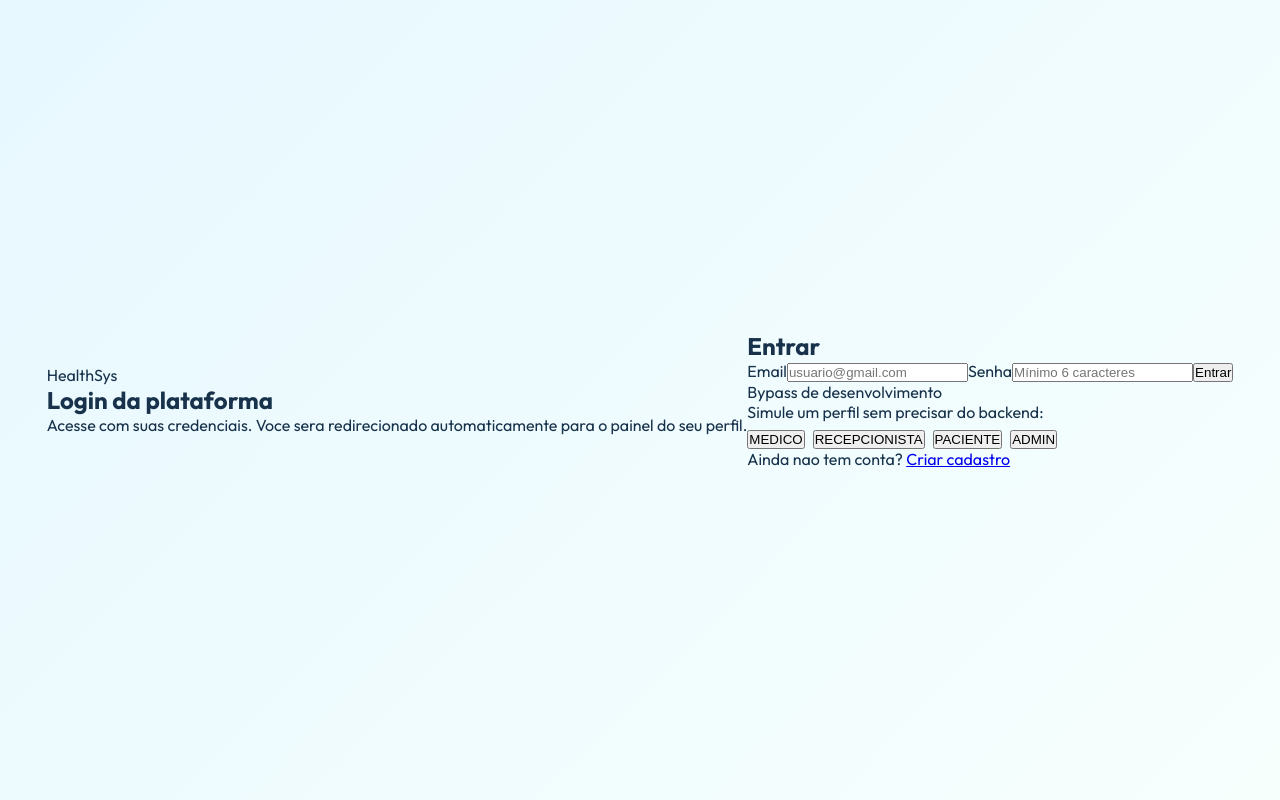
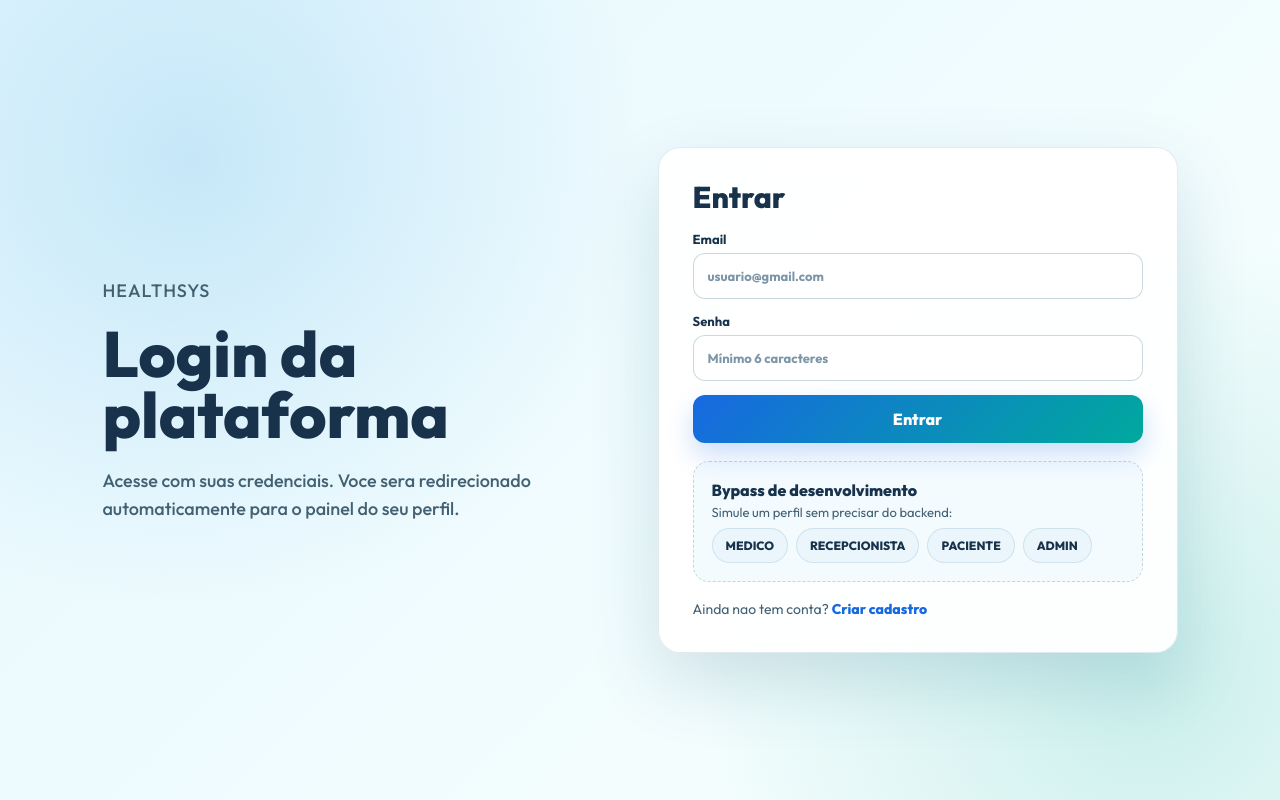
Before and after one commit to joaoguicastro/Distribuida-front-end, a Next.js app: page /login in a window 1280 px wide. Built offline with nearby package versions, Linux system fonts and the light colour scheme; no server answers.

Commit message:
ajeitar css

```diff
--- a/hooks/useAuth.js
+++ b/hooks/useAuth.js
@@ -3,6 +3,7 @@ import { loginUser, registerUser } from "../lib/api";
 const KEY = "hs-session";
 const ROUTES = {ADMIN:"/admin/dashboard",MEDICO:"/medico/dashboard",PACIENTE:"/paciente/dashboard",RECEPCIONISTA:"/recepcionista/dashboard"};
 function parseJwt(t){try{const p=t.split(".")[1];const n=p.replace(/-/g,"+").replace(/_/g,"/").padEnd(Math.ceil(p.length/4)*4,"=");return JSON.parse(window.atob(n));}catch{return {};}}
+function getDashboardRoute(perfil){return ROUTES[perfil]||"/";}
 export default function useAuth(){
   const [user,setUser]=useState(null);
   const [loaded,setLoaded]=useState(false);
@@ -14,7 +15,7 @@ export default function useAuth(){
       const token=res.token_acesso;
       const td=parseJwt(token);
       const perfil=res.perfil||td.role||"USUARIO";
-      const u={id:res.id||td.id||null,nome:res.nome||td.name||email,perfil,email:res.email||td.sub||email,token,redirectUrl:ROUTES[perfil]||"/"};
+      const u={id:res.id||td.id||null,nome:res.nome||td.name||email,perfil,email:res.email||td.sub||email,token,redirectUrl:getDashboardRoute(perfil)};
       save(u);return{success:true,redirectUrl:u.redirectUrl};
     }catch(e){return{success:false,message:e.message};}
   }
@@ -22,6 +23,11 @@ export default function useAuth(){
     if(!["MEDICO","PACIENTE","ADMIN","RECEPCIONISTA"].includes(data.perfil))return{success:false,message:"Perfil inválido."};
     try{await registerUser(data);return{success:true};}catch(e){return{success:false,message:e.message};}
   }
+  function loginAsDev(perfil){
+    const u={id:null,nome:`Usuario ${perfil}`,perfil,email:`${perfil.toLowerCase()}@healthsys.local`,token:null,redirectUrl:getDashboardRoute(perfil)};
+    save(u);
+    return u.redirectUrl;
+  }
   function logout(){setUser(null);window.localStorage.removeItem(KEY);}
-  return{currentUser:user,loaded,login,register,logout};
+  return{currentUser:user,loaded,login,register,loginAsDev,logout,getDashboardRoute};
 }
--- a/styles/globals.css
+++ b/styles/globals.css
@@ -190,16 +190,187 @@ html, body { font-family:var(--font); background:var(--bg); color:var(--text); m
 .alert-info    { background:var(--blue-dim);  color:var(--blue2); border:1px solid rgba(61,127,255,.2); }
 
 /* ── AUTH ── */
-.auth-page { min-height:100vh; display:flex; align-items:center; justify-content:center; background:linear-gradient(135deg,#e7f8ff 0%,#f7fffd 100%); position:relative; overflow:hidden; }
+.auth-page {
+  min-height:100vh;
+  display:grid;
+  grid-template-columns:minmax(320px,1fr) minmax(360px,520px);
+  align-items:center;
+  gap:64px;
+  padding:56px clamp(28px,8vw,120px);
+  background:
+    radial-gradient(circle at 15% 20%,rgba(13,139,216,.16),transparent 36%),
+    radial-gradient(circle at 90% 85%,rgba(0,169,157,.18),transparent 34%),
+    linear-gradient(135deg,#e7f8ff 0%,#f8fffd 100%);
+  position:relative;
+  overflow:hidden;
+}
 .auth-glow {
   position:absolute; inset:0; pointer-events:none;
-  background:radial-gradient(ellipse 55% 55% at 25% 45%,rgba(23,105,224,.14) 0%,transparent 65%),
-             radial-gradient(ellipse 45% 45% at 75% 55%,rgba(0,169,157,.15) 0%,transparent 65%);
+  background:radial-gradient(ellipse 55% 55% at 25% 45%,rgba(23,105,224,.12) 0%,transparent 65%),
+             radial-gradient(ellipse 45% 45% at 75% 55%,rgba(0,169,157,.14) 0%,transparent 65%);
 }
+.auth-hero {
+  position:relative;
+  z-index:1;
+  max-width:720px;
+}
+.logo-label {
+  color:var(--teal);
+  font-size:14px;
+  font-weight:800;
+  letter-spacing:.06em;
+  text-transform:uppercase;
+  margin-bottom:18px;
+}
+.auth-hero h1 {
+  max-width:680px;
+  color:var(--text);
+  font-size:clamp(38px,5vw,68px);
+  line-height:.96;
+  font-weight:800;
+  margin-bottom:22px;
+}
+.auth-hero p {
+  max-width:720px;
+  color:var(--text2);
+  font-size:18px;
+  line-height:1.55;
+  font-weight:500;
+}
+.auth-card,
 .auth-box {
-  background:#ffffff; border:1px solid var(--border); border-radius:20px;
-  padding:38px; width:100%; max-width:400px; position:relative; z-index:1;
-  box-shadow:0 24px 60px rgba(13,88,121,.16);
+  width:100%;
+  max-width:520px;
+  position:relative;
+  z-index:1;
+  background:rgba(255,255,255,.94);
+  border:1px solid var(--border);
+  border-radius:22px;
+  padding:34px;
+  box-shadow:0 28px 70px rgba(13,88,121,.16);
+  backdrop-filter:blur(12px);
+}
+.auth-card h2 {
+  color:var(--text);
+  font-size:30px;
+  line-height:1.05;
+  font-weight:800;
+  margin-bottom:18px;
+}
+.form-card,
+.auth-form {
+  display:flex;
+  flex-direction:column;
+  gap:14px;
+}
+.auth-form label {
+  display:flex;
+  flex-direction:column;
+  gap:6px;
+  color:var(--text);
+  font-size:13px;
+  font-weight:700;
+}
+.auth-form input,
+.auth-form select {
+  width:100%;
+  min-height:46px;
+  border:1px solid var(--border2);
+  border-radius:12px;
+  background:#fff;
+  color:var(--text);
+  font:inherit;
+  padding:11px 14px;
+  outline:none;
+  transition:border-color .13s, box-shadow .13s;
+}
+.auth-form input::placeholder { color:var(--text3); }
+.auth-form input:focus,
+.auth-form select:focus {
+  border-color:var(--blue);
+  box-shadow:0 0 0 4px var(--blue-dim);
+}
+.primary-button,
+.secondary-button {
+  font:inherit;
+  cursor:pointer;
+}
+.primary-button {
+  width:100%;
+  min-height:48px;
+  border:0;
+  border-radius:12px;
+  background:linear-gradient(135deg,var(--blue),var(--teal));
+  color:#fff;
+  font-weight:800;
+  padding:12px 18px;
+  box-shadow:0 12px 26px rgba(23,105,224,.22);
+  transition:transform .13s, filter .13s;
+}
+.primary-button:hover:not(:disabled) {
+  filter:brightness(.98);
+  transform:translateY(-1px);
+}
+.primary-button:disabled {
+  opacity:.6;
+  cursor:not-allowed;
+}
+.secondary-button {
+  border:1px solid var(--border);
+  border-radius:999px;
+  background:var(--surface2);
+  color:var(--text);
+  font-size:12px;
+  font-weight:800;
+  padding:9px 13px;
+  transition:background .13s, color .13s;
+}
+.secondary-button:hover {
+  background:var(--blue-dim);
+  color:var(--blue);
+}
+.dev-box {
+  margin-top:18px;
+  padding:18px;
+  border:1px dashed var(--border2);
+  border-radius:16px;
+  background:#f4fbff;
+}
+.dev-box-title {
+  color:var(--text);
+  font-weight:800;
+  margin-bottom:4px;
+}
+.dev-box p:not(.dev-box-title) {
+  color:var(--text2);
+  font-size:13px;
+}
+.dev-box > div {
+  display:flex;
+  flex-wrap:wrap;
+  gap:10px;
+  margin-top:14px;
+}
+.auth-link-text {
+  margin-top:18px;
+  color:var(--text2);
+  font-size:14px;
+}
+.auth-link-text a {
+  color:var(--blue);
+  font-weight:800;
+  text-decoration:none;
+}
+.auth-link-text a:hover { text-decoration:underline; }
+.error-text {
+  color:#b91c1c;
+  font-size:13px;
+  font-weight:700;
+}
+.success-text {
+  color:#047857;
+  font-size:13px;
+  font-weight:700;
 }
 .auth-logo { display:flex; align-items:center; gap:11px; margin-bottom:28px; }
 .auth-logo-icon { width:42px; height:42px; border-radius:11px; background:linear-gradient(135deg,var(--blue),var(--teal)); display:flex; align-items:center; justify-content:center; font-size:21px; }
@@ -253,6 +424,18 @@ html, body { font-family:var(--font); background:var(--bg); color:var(--text); m
 
 @media (max-width: 900px) {
   :root { --sw: 100%; }
+  .auth-page {
+    grid-template-columns:1fr;
+    align-items:start;
+    gap:28px;
+    padding:32px 20px;
+  }
+  .auth-hero h1 { font-size:42px; }
+  .auth-hero p { font-size:16px; }
+  .auth-card,
+  .auth-box {
+    max-width:none;
+  }
   .shell { flex-direction:column; }
   .sidebar {
     position:static; width:100%; height:auto; min-height:auto;
@@ -276,5 +459,11 @@ html, body { font-family:var(--font); background:var(--bg); color:var(--text); m
   .frow, .checks { grid-template-columns:1fr; }
   .tabs { overflow-x:auto; }
   .tab { min-width:108px; }
-  .auth-box { margin:18px; padding:28px; }
+  .auth-page { padding:28px 16px; }
+  .auth-hero h1 { font-size:34px; }
+  .auth-card,
+  .auth-box {
+    padding:24px;
+    border-radius:18px;
+  }
 }
```
